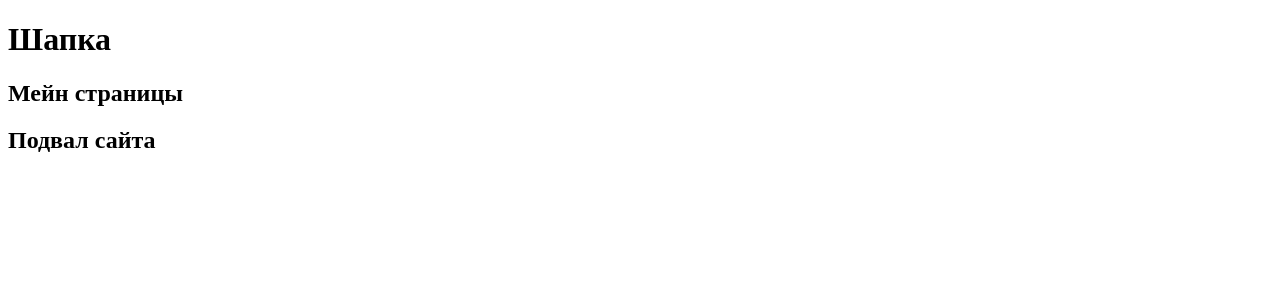
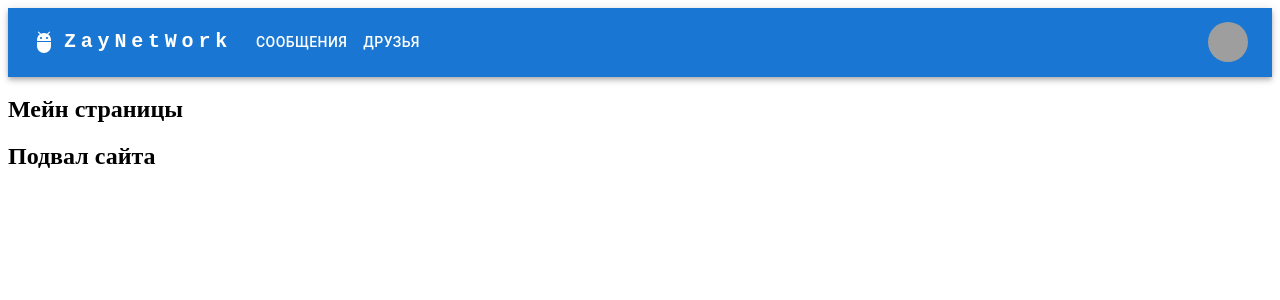
Before and after one commit to AlekseyZaitcev/ZaySocialNetWork, a React (Create React App) app in the folder social/: page / in a window 1280 px wide. Shown: the top 300 px of the page. Built offline with nearby package versions, Linux system fonts and the light colour scheme; grey boxes are pictures that could not be loaded.

Commit message:
add header

```diff
--- a/social/src/App.tsx
+++ b/social/src/App.tsx
@@ -1,14 +1,15 @@
-import Footer from "./components/Footer";
-import Header from "./components/Header";
-import Main from "./components/Main";
+import { Routes, Route } from "react-router-dom";
+import HomePage from "./pages/HomePage";
+import Message from "./pages/Message";
+import Friends from "./pages/Friends";
 
 function App() {
   return (
-    <>
-      <Header />
-      <Main />
-      <Footer />
-    </>
+    <Routes>
+      <Route path="/" element={<HomePage />} />
+      <Route path="/message" element={<Message />} />
+      <Route path="/friends" element={<Friends />} />
+    </Routes>
   );
 }
 
--- a/social/src/components/Header.tsx
+++ /dev/null
@@ -1,5 +0,0 @@
-const Header = () => {
-  return <h1>Шапка</h1>;
-};
-
-export default Header;
--- a/social/src/index.tsx
+++ b/social/src/index.tsx
@@ -1,7 +1,12 @@
 import ReactDOM from "react-dom/client";
 import App from "./App";
+import { BrowserRouter } from "react-router-dom";
 
 const root = ReactDOM.createRoot(
   document.getElementById("root") as HTMLElement
 );
-root.render(<App />);
+root.render(
+  <BrowserRouter>
+    <App />
+  </BrowserRouter>
+);
--- a/social/src/pages/Friends.tsx
+++ b/social/src/pages/Friends.tsx
@@ -0,0 +1,5 @@
+const Friends = () => {
+  return <h1>Список друзей</h1>;
+};
+
+export default Friends;
--- /dev/null
+++ b/social/src/pages/GlobalComponents/Header.tsx
@@ -0,0 +1,166 @@
+import * as React from "react";
+import AppBar from "@mui/material/AppBar";
+import Box from "@mui/material/Box";
+import Toolbar from "@mui/material/Toolbar";
+import IconButton from "@mui/material/IconButton";
+import Typography from "@mui/material/Typography";
+import Menu from "@mui/material/Menu";
+import MenuIcon from "@mui/icons-material/Menu";
+import Container from "@mui/material/Container";
+import Avatar from "@mui/material/Avatar";
+import Button from "@mui/material/Button";
+import Tooltip from "@mui/material/Tooltip";
+import MenuItem from "@mui/material/MenuItem";
+import AdbIcon from "@mui/icons-material/Adb";
+
+const pages = ["Сообщения", "Друзья"];
+const settings = ["Profile", "Account", "Dashboard", "Logout"];
+
+function Header() {
+  const [anchorElNav, setAnchorElNav] = React.useState<null | HTMLElement>(
+    null
+  );
+  const [anchorElUser, setAnchorElUser] = React.useState<null | HTMLElement>(
+    null
+  );
+
+  const handleOpenNavMenu = (event: React.MouseEvent<HTMLElement>) => {
+    setAnchorElNav(event.currentTarget);
+  };
+  const handleOpenUserMenu = (event: React.MouseEvent<HTMLElement>) => {
+    setAnchorElUser(event.currentTarget);
+  };
+
+  const handleCloseNavMenu = () => {
+    setAnchorElNav(null);
+  };
+
+  const handleCloseUserMenu = () => {
+    setAnchorElUser(null);
+  };
+
+  return (
+    <AppBar position="static">
+      <Container maxWidth="xl">
+        <Toolbar disableGutters>
+          <AdbIcon sx={{ display: { xs: "none", md: "flex" }, mr: 1 }} />
+          <Typography
+            variant="h6"
+            noWrap
+            component="a"
+            href="/"
+            sx={{
+              mr: 2,
+              display: { xs: "none", md: "flex" },
+              fontFamily: "monospace",
+              fontWeight: 700,
+              letterSpacing: ".3rem",
+              color: "inherit",
+              textDecoration: "none",
+            }}
+          >
+            ZayNetWork
+          </Typography>
+
+          <Box sx={{ flexGrow: 1, display: { xs: "flex", md: "none" } }}>
+            <IconButton
+              size="large"
+              aria-label="account of current user"
+              aria-controls="menu-appbar"
+              aria-haspopup="true"
+              onClick={handleOpenNavMenu}
+              color="inherit"
+            >
+              <MenuIcon />
+            </IconButton>
+            <Menu
+              id="menu-appbar"
+              anchorEl={anchorElNav}
+              anchorOrigin={{
+                vertical: "bottom",
+                horizontal: "left",
+              }}
+              keepMounted
+              transformOrigin={{
+                vertical: "top",
+                horizontal: "left",
+              }}
+              open={Boolean(anchorElNav)}
+              onClose={handleCloseNavMenu}
+              sx={{
+                display: { xs: "block", md: "none" },
+              }}
+            >
+              {pages.map((page) => (
+                <MenuItem key={page} onClick={handleCloseNavMenu}>
+                  <Typography textAlign="center">{page}</Typography>
+                </MenuItem>
+              ))}
+            </Menu>
+          </Box>
+          <AdbIcon sx={{ display: { xs: "flex", md: "none" }, mr: 1 }} />
+          <Typography
+            variant="h5"
+            noWrap
+            component="a"
+            href=""
+            sx={{
+              mr: 2,
+              display: { xs: "flex", md: "none" },
+              flexGrow: 1,
+              fontFamily: "monospace",
+              fontWeight: 700,
+              letterSpacing: ".3rem",
+              color: "inherit",
+              textDecoration: "none",
+            }}
+          >
+            ZayNW
+          </Typography>
+          <Box sx={{ flexGrow: 1, display: { xs: "none", md: "flex" } }}>
+            {pages.map((page) => (
+              <Button
+                key={page}
+                onClick={handleCloseNavMenu}
+                sx={{ my: 2, color: "white", display: "block" }}
+              >
+                {page}
+              </Button>
+            ))}
+          </Box>
+
+          <Box sx={{ flexGrow: 0 }}>
+            <Tooltip title="Open settings">
+              <IconButton onClick={handleOpenUserMenu} sx={{ p: 0 }}>
+                <Avatar alt="Remy Sharp" src="/static/images/avatar/2.jpg" />
+              </IconButton>
+            </Tooltip>
+            <Menu
+              sx={{ mt: "45px" }}
+              id="menu-appbar"
+              anchorEl={anchorElUser}
+              anchorOrigin={{
+                vertical: "top",
+                horizontal: "right",
+              }}
+              keepMounted
+              transformOrigin={{
+                vertical: "top",
+                horizontal: "right",
+              }}
+              open={Boolean(anchorElUser)}
+              onClose={handleCloseUserMenu}
+            >
+              {settings.map((setting) => (
+                <MenuItem key={setting} onClick={handleCloseUserMenu}>
+                  <Typography textAlign="center">{setting}</Typography>
+                </MenuItem>
+              ))}
+            </Menu>
+          </Box>
+        </Toolbar>
+      </Container>
+    </AppBar>
+  );
+}
+export default Header;
--- /dev/null
+++ b/social/src/pages/HomePage.tsx
@@ -0,0 +1,15 @@
+import Footer from "./GlobalComponents/Footer";
+import Header from "./GlobalComponents/Header";
+import Main from "./GlobalComponents/Main";
+
+const HomePage = () => {
+  return (
+    <>
+      <Header />
+      <Main />
+      <Footer />
+    </>
+  );
+};
+
+export default HomePage;
--- /dev/null
+++ b/social/src/pages/Message.tsx
@@ -0,0 +1,5 @@
+const Message = () => {
+  return <h1>Сообщения</h1>;
+};
+
+export default Message;
```
Also changed, not shown: social/package.json (+11 -0 lines), social/src/pages/GlobalComponents/Footer.tsx (renamed from social/src/components/Footer.tsx), social/src/pages/GlobalComponents/Main.tsx (renamed from social/src/components/Main.tsx), 1 other file (tests, documents, lock files or other folders).
